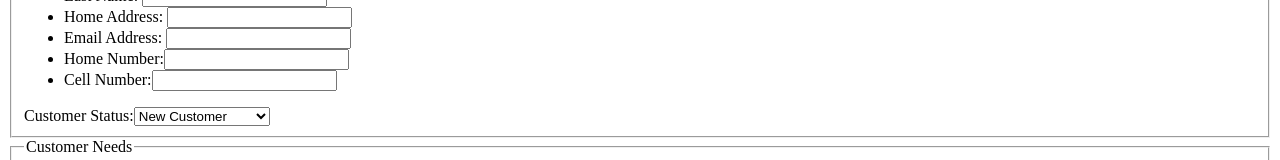
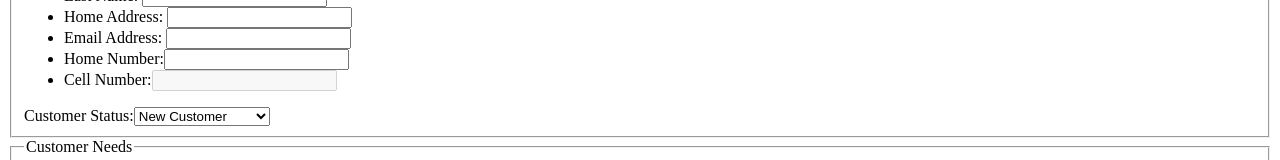
Before and after one commit to randallmartin/martin_randall_project1, a plain HTML site: page addItem.html in a window 1280 px wide. Shown: the part 154-314 px from the top of the page. Drawn offline with Linux system fonts and the light colour scheme.

Commit message:
Disbaled Cell Number
Disabled Cell Number

```diff
--- a/addItem.html
+++ b/addItem.html
@@ -28,7 +28,7 @@
                     <li><label for="homeAdd">Home Address&#58;</label> <input type="text" name="home_add" id="home_add" /></li>
                     <li><label for="emailAdd">Email Address&#58;</label> <input type="email" name="emailAdd" id="emailAdd" /></li>
                     <li><label for="phone_number">Home Number&#58;</label><input type="text" name="phone_number" id="phone_number" /></li>
-                    <li><label for="phone_number">Cell Number&#58;</label><input type="text" name="phone_number" id="phone_number" /></li>
+                    <li><label for="phone_number">Cell Number&#58;</label><input type="text" name="phone_number" id="phone_number" <option disabled="disabled"> </li>
                 </ul>
                  <label for="select_status">Customer Status&#58;</label><select name="select_status" id="select_status">
                  	<option value="1">New Customer</option>
```
